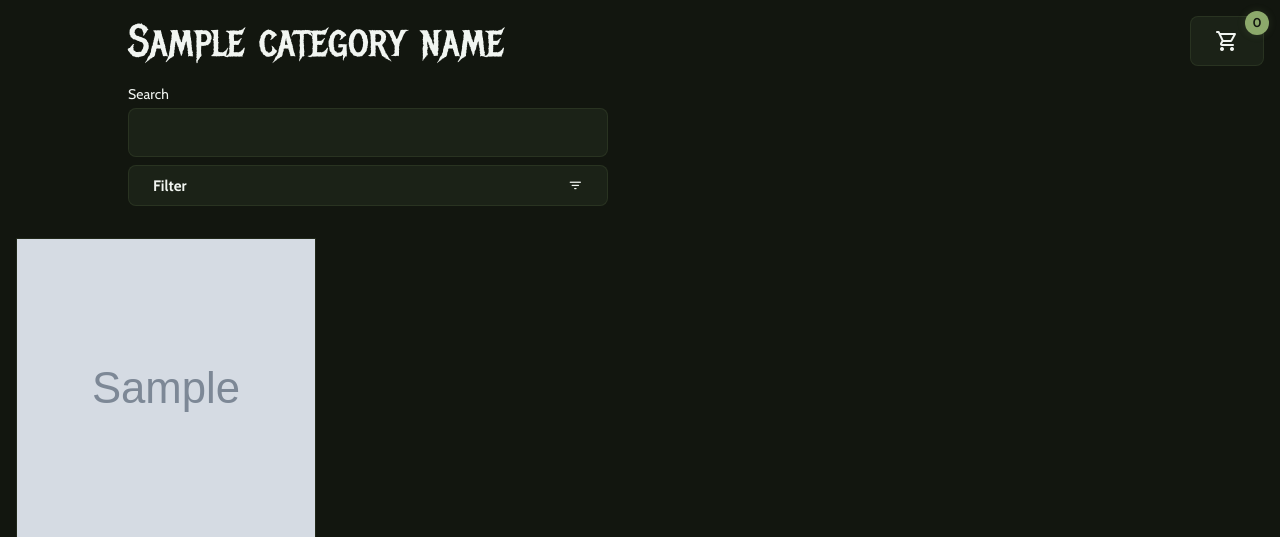
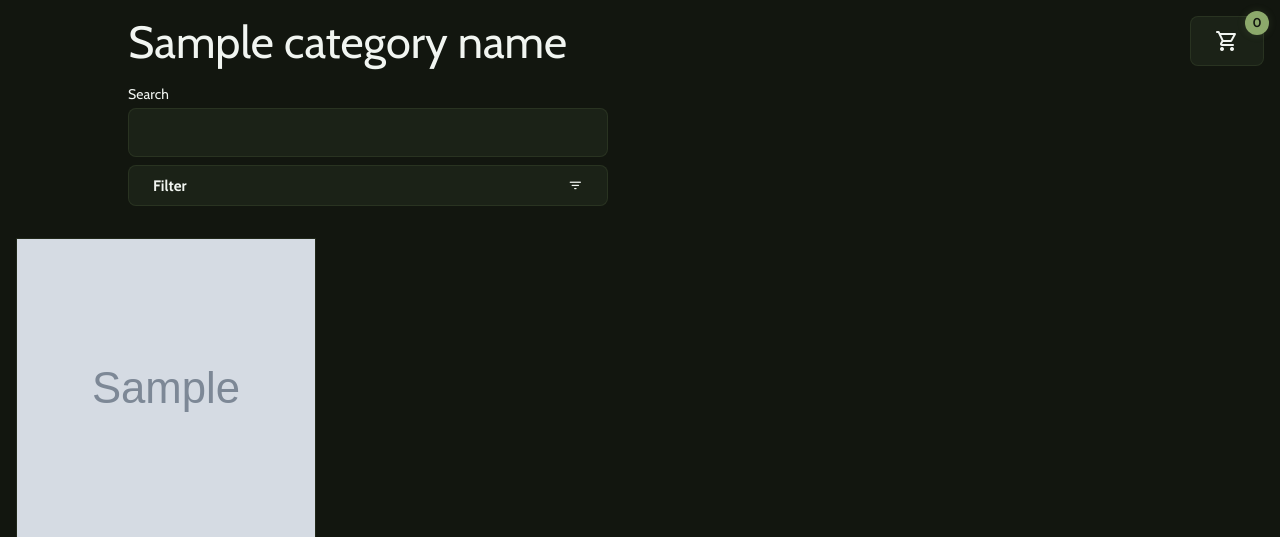
Before and after one commit to tylernygrendc/creepycrawlies, a Node project: template functions/views/catalog.ejs in a window 1280 px wide. Shown: the top 537 px of the page. Run offline with Node 20 templates, Linux system fonts and the light colour scheme; the template is opened without the code that fills it: most values are stand-ins (such as "Sample title", 1, 10 or a date in 2020); grey boxes marked "Sample" are stand-in pictures.

Commit message:
adopt brand-font class

```diff
--- a/functions/views/catalog-item.ejs
+++ b/functions/views/catalog-item.ejs
@@ -51,7 +51,7 @@
                         ? "Ships Tuesday"
                         : `Ships ${nextTuesday()}`;
                 } %>
-                <h1 class="metal headline"><%= item.name %></h1>
+                <h1 class="brand-font headline"><%= item.name %></h1>
                 <% const optionsAvailable = (() => {
                     const number = item.variations.length || 1;
                     if(number === 1) {
--- a/functions/views/catalog.ejs
+++ b/functions/views/catalog.ejs
@@ -21,7 +21,7 @@
         <%- include("modules/global-header")  %>
         <main>
             <header>
-                <h1 class="metal display"><%= categoryName || "All Items" %> </h1>
+                <h1 class="brand-font display"><%= categoryName || "All Items" %> </h1>
                 <form id="catalog-filter-form">
                     <label>
                         <span>Search</span>
--- a/functions/views/events.ejs
+++ b/functions/views/events.ejs
@@ -20,7 +20,7 @@
         <%- include("modules/global-nav") %>
         <%- include("modules/global-header") %>
         <main>
-            <h1 id="h1-upcoming-events" class="display metal">Events</h1>
+            <h1 id="h1-upcoming-events" class="display brand-font">Events</h1>
             <ol id="list-events" aria-labelledby="h1-upcoming-events">
                 <%
                     const groupedEvents = events.reduce((acc, event) => {
--- a/functions/views/modules/global-nav.ejs
+++ b/functions/views/modules/global-nav.ejs
@@ -14,7 +14,7 @@
     aria-label="primary navigation"
     data-expanded="false"
 >
-    <a class="metal" href="/">The Fang Farm</a>
+    <a class="brand-font" href="/">The Fang Farm</a>
     <ul>
         <li><a href="/catalog/inverts">Inverts</a></li>
         <li><a href="/catalog/plants">Plants</a></li>
```
